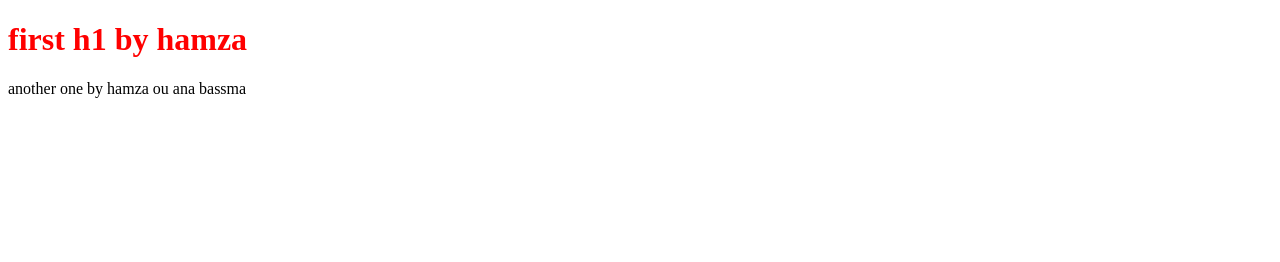
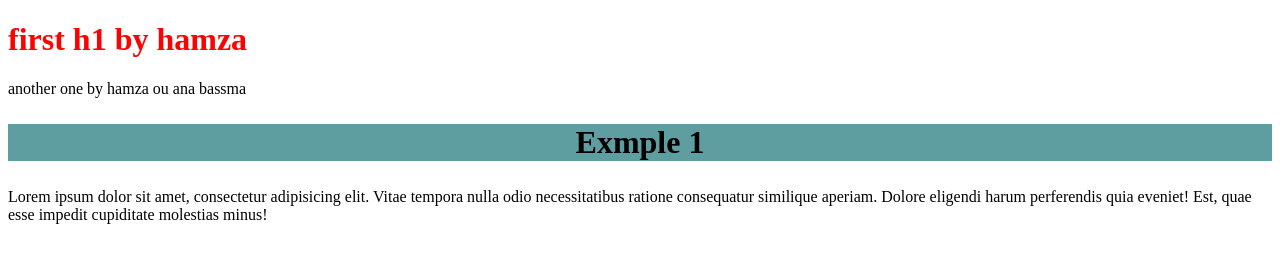
Before and after one commit to Hamza-karkouri/work-test, a plain HTML site: page index.html in a window 1280 px wide. Drawn offline with Linux system fonts and the light colour scheme.

Commit message:
ajouter une paragraphe

```diff
--- a/index.html
+++ b/index.html
@@ -11,6 +11,10 @@
 <body>
     <h1>first h1 by hamza</h1>
     <p> another one by hamza ou ana bassma</p>
+    <h2> Exmple 1</h2>
+    <span>Lorem ipsum dolor sit amet, consectetur adipisicing elit. Vitae tempora nulla odio necessitatibus ratione
+        consequatur similique aperiam. Dolore eligendi harum perferendis quia eveniet! Est, quae esse impedit cupiditate
+        molestias minus!</span>
 </body>
 
 </html>
--- a/public/css/app.css
+++ b/public/css/app.css
@@ -1,3 +1,14 @@
 h1{
     color: red;
 }
+h2{
+    background-color: cadetblue;
+    color: black;
+    font-size: xx-large;
+    font-family: 'Times New Roman', Times, serif;
+    font-weight: bolder;
+    text-align: center;
+}
+span{
+    text-align: center;
+}
```
